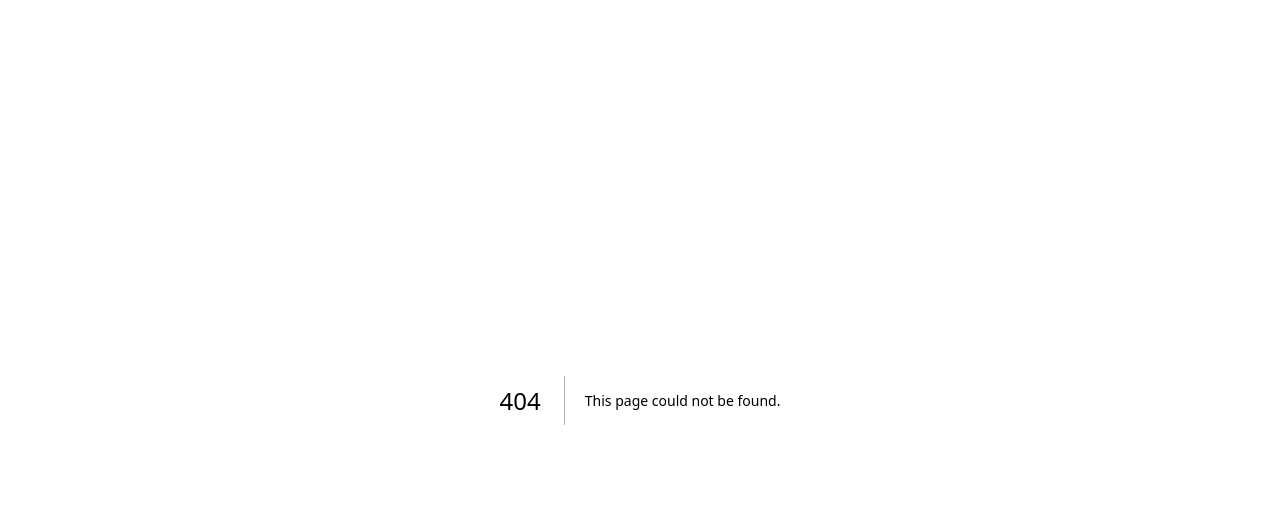
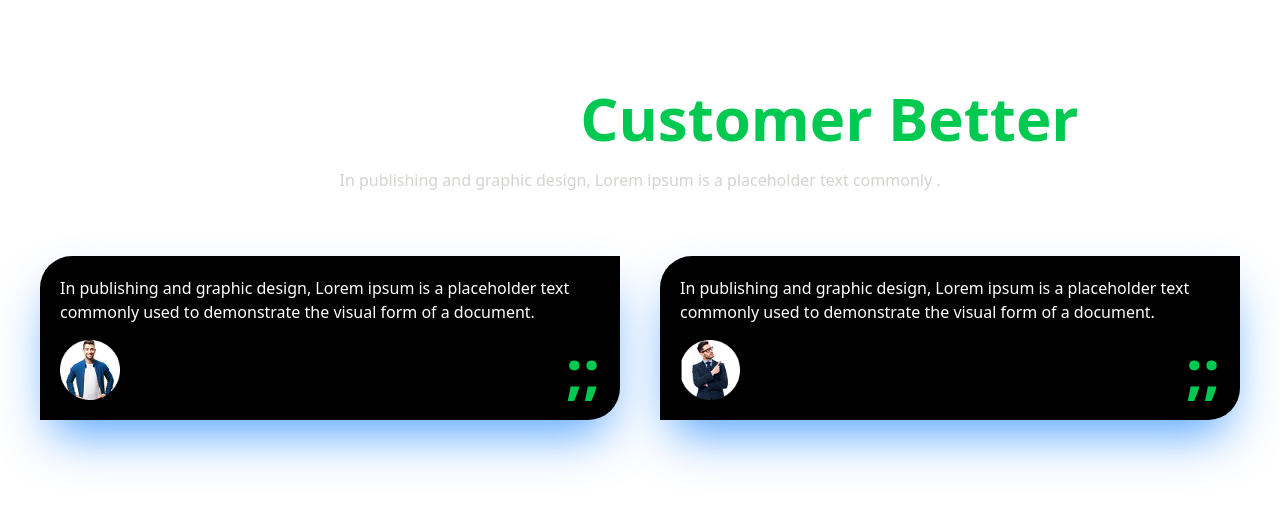
Before and after one commit to SakibFakir69/Ai-Learning-website-Landing-page-, a Next.js app: page /components/testimonial in a window 1280 px wide. Before the commit this address had no page. Shown: the top 508 px of the page. Built offline with nearby package versions, Linux system fonts and the light colour scheme.

Commit message:
testimonial done

```diff
--- a/src/app/components/teamSection/page.jsx
+++ b/src/app/components/teamSection/page.jsx
@@ -15,10 +15,10 @@ function TeamSection() {
           <p className="text-white text-xl font-semibold">Team</p>
           <h2 className="md:text-4xl text-2xl text-white font-semibold">
 
-            Our Certified <span className="text-green-500">
+            Our Certified <span className="text-green-500  mr-2">
               Scientists
             </span>
-            With
+               With
 
           </h2>
          <h2 className="text-white md:text-4xl font-semibold text-2xl">  Smart Solutions</h2>
--- /dev/null
+++ b/src/app/components/testimonial/page.jsx
@@ -0,0 +1,65 @@
+
+
+
+import React from 'react'
+
+import Image from 'next/image'
+
+import img from '../../../../public/Ellipse 22.png'
+import img2 from  '../../../../public/Ellipse 10.png'
+
+function TestimonialPage() {
+  return (
+    <div className='mt-10'>
+
+        <section className='w-full'>
+            <div className='text-center flex  flex-col space-y-5'>
+                <p className='text-xl font-semibold text-white'>Tesimonial</p>
+                <h2 className='text-2xl md:text-6xl text text-white font-semibold'>Succour The <span className='text-green-500'>Customer Better</span></h2>
+                <p className='text-stone-300'>In publishing and graphic design, Lorem ipsum is a placeholder text commonly . </p>
+            </div>
+
+        </section>
+
+
+        <section className='md:flex  gap-10 mt-6 p-10'>
+
+            <div className='bg-black  p-5 rounded-tl-4xl rounded-br-4xl
+            shadow-2xl hover:shadow-violet-600 hover:backdrop-blur-4xl hover:backdrop-blur-lg hover:drop-shadow-amber-200 shadow-blue-400 '>
+                <div className='text-white'>
+                In publishing and graphic design, Lorem ipsum is a placeholder text commonly used to demonstrate the visual form of a document.
+                </div>
+                <div className='flex justify-between mt-4'>
+                    <Image src={img} height={60} alt='elips'/>
+
+                    <h2 className='text-green-500 text-6xl font-semibold'>;;</h2>
+
+
+                </div>
+
+            </div>
+
+            <div className='bg-black shadow-blue-400 p-5 rounded-tl-4xl rounded-br-4xl md:mt-0 mt-10  shadow-2xl hover:shadow-violet-600 hover:backdrop-blur-4xl hover:backdrop-blur-lg hover:drop-shadow-amber-200  '>
+                <div className='text-white'>
+                In publishing and graphic design, Lorem ipsum is a placeholder text commonly used to demonstrate the visual form of a document.
+                </div>
+                <div className='flex justify-between mt-4'>
+                    <Image src={img2} height={60} alt='elips'/>
+
+                    <h2 className='text-green-500 text-6xl font-semibold'>;;</h2>
+
+
+                </div>
+
+            </div>
+
+
+        </section>
+
+
+
+    </div>
+  )
+}
+
+export default TestimonialPage
--- a/src/app/page.js
+++ b/src/app/page.js
@@ -8,6 +8,7 @@ import RobotSection from "./components/robotSection/page";
 
 import ServicesPage from "./components/services/page";
 import TeamSection from "./components/teamSection/page";
+import TestimonialPage from "./components/testimonial/page";
 
 
 
@@ -38,6 +39,7 @@ export default function HomePage() {
     <AboutUs/>
     <RobotSection/>
     <TeamSection/>
+    <TestimonialPage/>
     </main>
 
 
```
Also changed, not shown: public/Ellipse 10.png (added), public/Ellipse 22.png (added).
